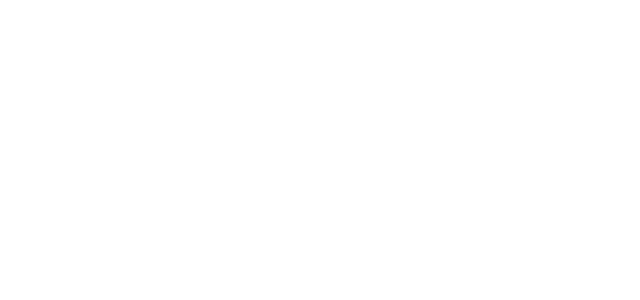
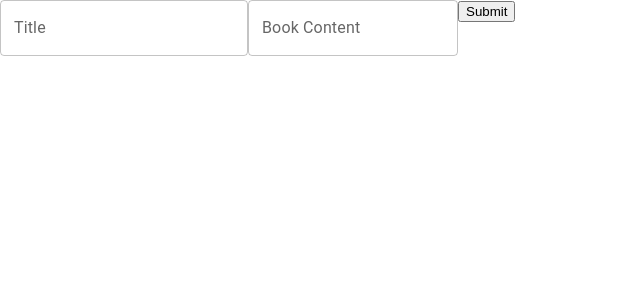
Before and after one commit to hbnnguyen/reading-app, a React (Create React App) app: page /write in a window 1280 px wide. Before the commit this address had no page. Shown: the top 300 px of the page, without its empty margins (0-640 px from the left). Built offline with nearby package versions, Linux system fonts and the light colour scheme.

Commit message:
Addeed page for user inputted books

```diff
--- a/src/App.js
+++ b/src/App.js
@@ -2,6 +2,7 @@
 // import TextToSpeech from './components/TextToSpeech';
 // import Passage from './components/Passage';
 import Main from './pages/Main';
+import WriteBook from './pages/WriteBook';
 import { Routes, Route } from 'react-router-dom';
 
 function App() {
@@ -9,6 +10,7 @@
     <>
       <Routes>
         <Route path='/read' element={<Main />} />
+        <Route path='/write' element={<WriteBook />} />
       </Routes>
     </>
   );
--- /dev/null
+++ b/src/pages/WriteBook.js
@@ -0,0 +1,49 @@
+import { Text, View, TextInput, Button, Alert } from "react";
+import { useForm, Controller } from "react-hook-form";
+import TextField from '@mui/material/TextField';
+
+const WriteBook = () => {
+  const {
+    register,
+    handleSubmit,
+    watch,
+    control,
+    formState: { errors },
+  } = useForm()
+
+  const onSubmit = (data) => {
+    data = JSON.stringify(data)
+    console.log(data)
+  }
+  //console.log(watch("Book")) // watch input value by passing the name of it
+
+    return (
+      <div id="Main">
+        <div id="Form">
+                <form onSubmit={handleSubmit(onSubmit)}>
+                <Controller
+                    name="Title"
+                    control={control}
+                    render={({ field }) =>
+                    <TextField id="outlined-basic" label="Title" variant="outlined"
+                    {...register("Title")} />}
+                />
+                <Controller
+                    name="Book"
+                    control={control}
+                    render={({ field }) =>
+                        <TextField
+                        id="outlined-textarea"
+                        multiline
+                        label="Book Content"
+                        {...register("Book")}
+                        />}
+                />
+                <input type="submit" />
+                </form>
+        </div>
+      </div>
+    )
+  }
+
+export default WriteBook;
```
